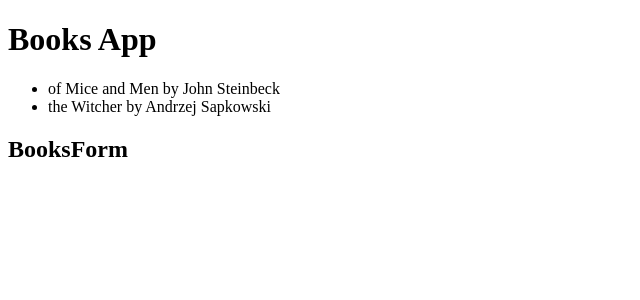
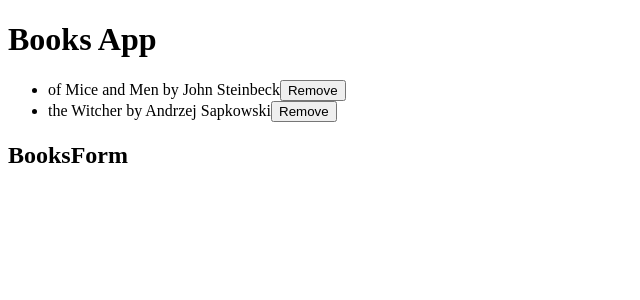
Before and after one commit to martingx89/react-book-app, a React (Create React App) app: page / in a window 1280 px wide. Shown: the top 300 px of the page, without its empty margins (0-640 px from the left). Built offline with nearby package versions, Linux system fonts and the light colour scheme.

Commit message:
Add button to remove row

```diff
--- a/src/App.js
+++ b/src/App.js
@@ -15,7 +15,7 @@ const App = () => {
   return (
     <div>
       <h1>Books App</h1>
-      <BooksList books={books}></BooksList>
+      <BooksList books={books} removeBook={removeBook}></BooksList>
       <BooksForm></BooksForm>
     </div>
   );
--- a/src/components/BooksList/BooksList.js
+++ b/src/components/BooksList/BooksList.js
@@ -1,9 +1,10 @@
-const BooksList = ({ books }) => {
+const BooksList = ({ books, removeBook }) => {
   return (
     <ul>
       {books.map((book) => (
         <li key={book.id}>
           {book.title} by {book.author}
+          <button onClick={() => removeBook(book.id)}>Remove</button>
         </li>
       ))}
     </ul>
```
